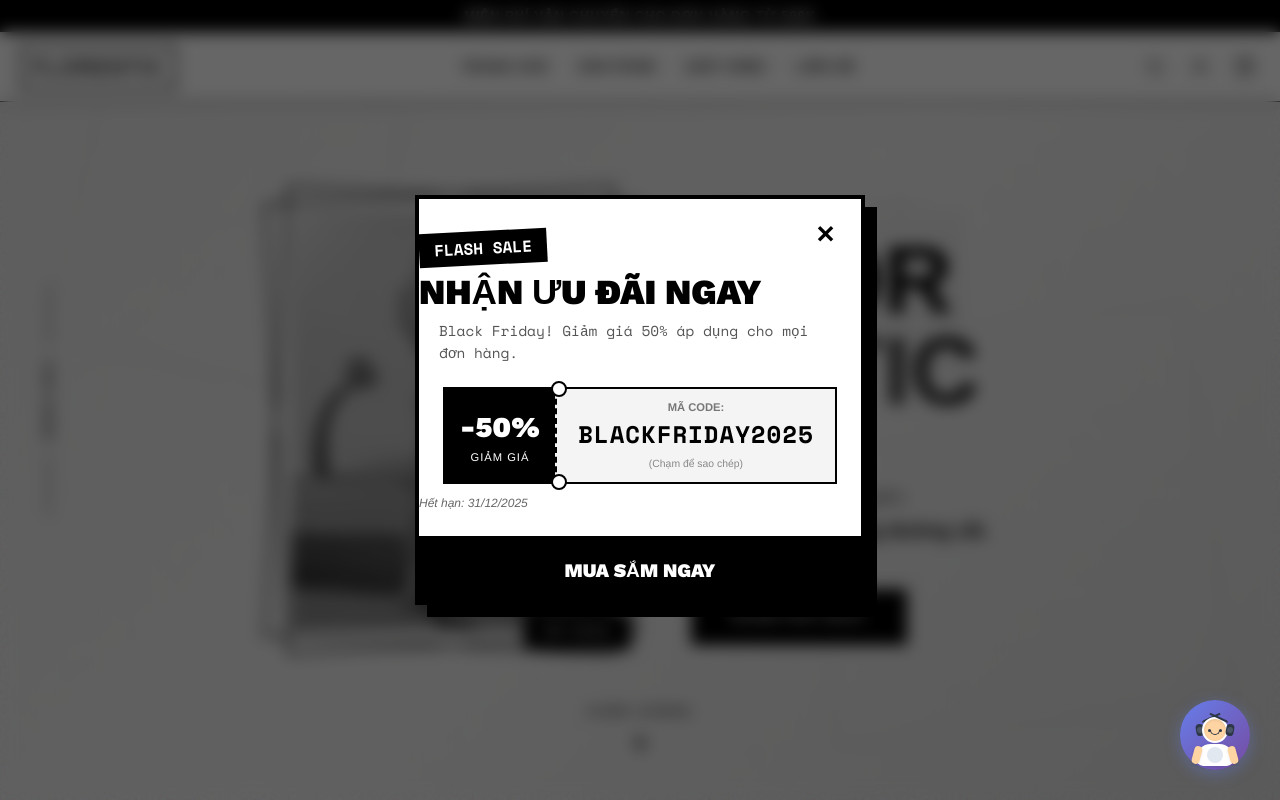
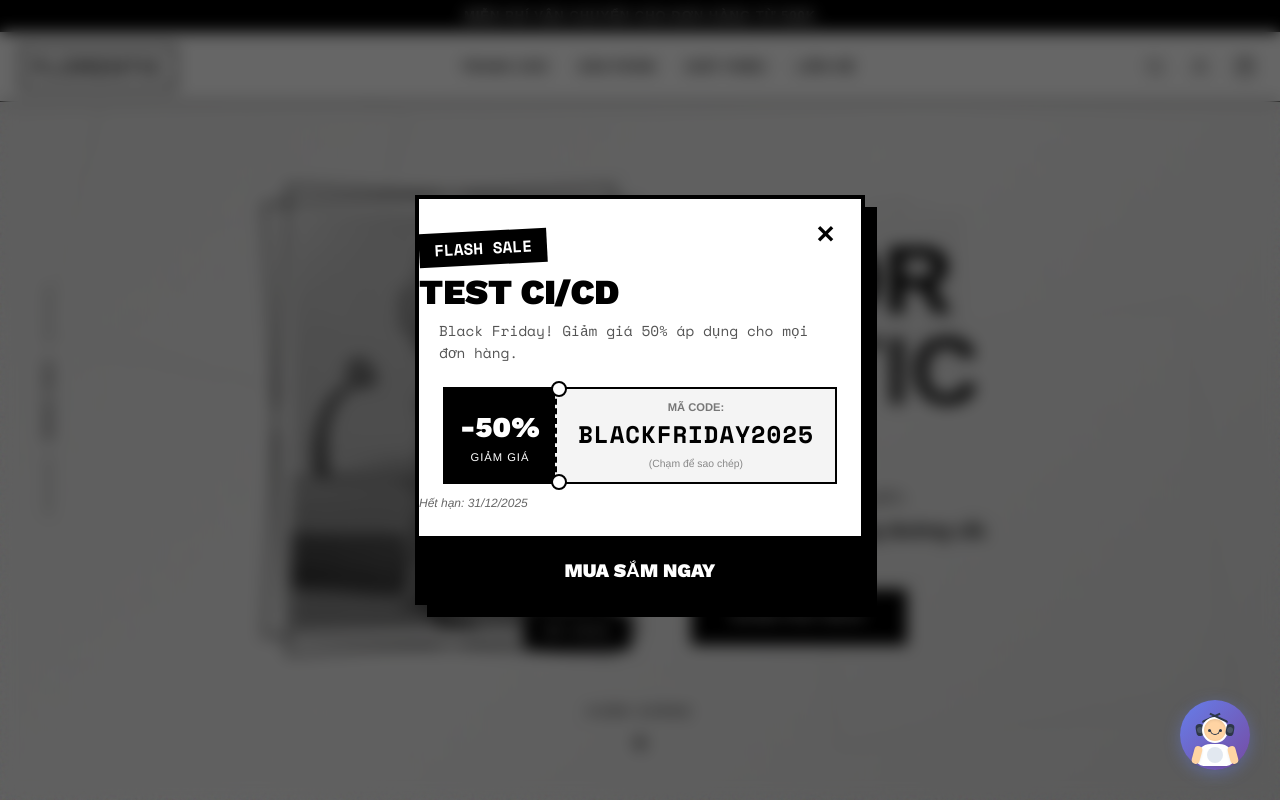
Before and after one commit to iloveflo/website_florentic_laravel_vue, a Vue app in the folder vue_frontend/: page / in a window 1280 px wide. Shown: the top 800 px of the page. Built offline with nearby package versions, Linux system fonts and the light colour scheme.

Commit message:
Test CI/CD ver2

```diff
--- a/vue_frontend/src/components/WelcomePopup.vue
+++ b/vue_frontend/src/components/WelcomePopup.vue
@@ -8,7 +8,7 @@
         <div class="popup-body text-center">
           <div class="sale-badge">FLASH SALE</div>
 
-          <h2 class="popup-title">NHẬN ƯU ĐÃI NGAY</h2>
+          <h2 class="popup-title">Test CI/CD </h2>
 
           <p class="popup-desc">
             {{ coupon.description || 'Chương trình khuyến mại đặc biệt dành riêng cho bạn.' }}
```
